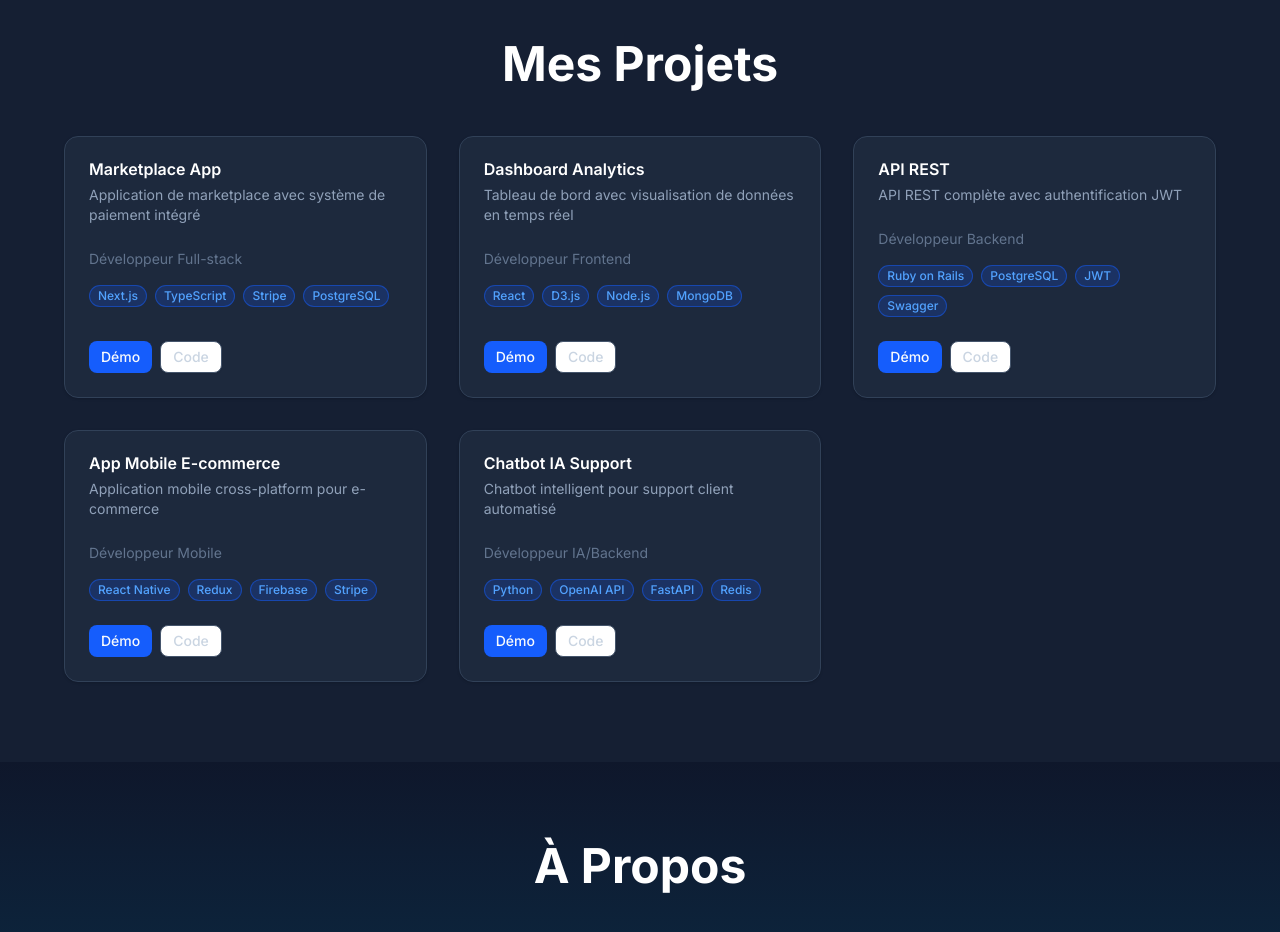
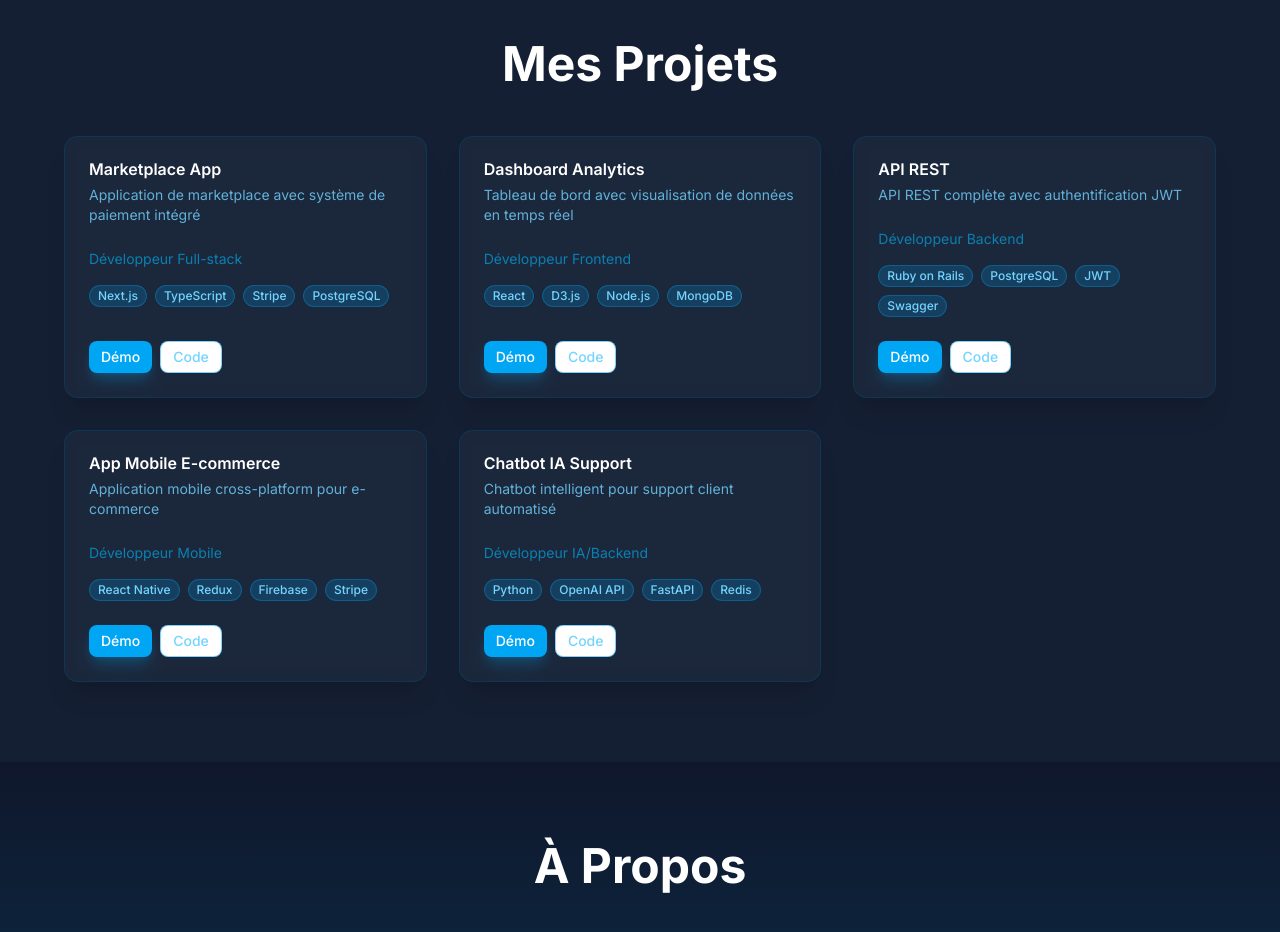
Before and after one commit to ThomasWEBDEV/portfolio-thomas-feret, a Next.js app: page / in a window 1280 px wide. Shown: the part 840-1772 px from the top of the page. Built offline with nearby package versions, Linux system fonts and the light colour scheme.

Commit message:
Design: Harmonisation ProjectCard avec palette sky

```diff
--- a/components/ProjectCard.tsx
+++ b/components/ProjectCard.tsx
@@ -26,31 +26,31 @@ export default function ProjectCard({ project, index }: ProjectCardProps) {
       whileInView={{ opacity: 1, y: 0 }}
       transition={{ delay: index * 0.1 }}
       viewport={{ once: true }}
-      whileHover={{ y: -10 }}
+      whileHover={{ y: -10, scale: 1.02 }}
       className="h-full"
     >
-      <Card className="h-full flex flex-col bg-slate-800 border-slate-700 hover:border-blue-500 transition-all duration-300">
+      <Card className="h-full flex flex-col bg-slate-800/80 backdrop-blur border-sky-900/50 hover:border-sky-500/50 transition-all duration-300 shadow-xl">
         <CardHeader>
           <CardTitle className="text-white">{project.title}</CardTitle>
-          <CardDescription className="text-slate-400">{project.description}</CardDescription>
+          <CardDescription className="text-sky-300/80">{project.description}</CardDescription>
         </CardHeader>
         <CardContent className="flex-1">
-          <p className="text-sm text-slate-500 mb-4">{project.role}</p>
+          <p className="text-sm text-sky-400/60 mb-4">{project.role}</p>
           <div className="flex flex-wrap gap-2">
             {project.stack.map((tech) => (
-              <Badge key={tech} className="bg-blue-600/20 text-blue-400 border-blue-600/50">
+              <Badge key={tech} className="bg-sky-500/20 text-sky-300 border-sky-500/30 backdrop-blur">
                 {tech}
               </Badge>
             ))}
           </div>
         </CardContent>
         <CardFooter className="gap-2">
-          <Button asChild className="bg-blue-600 hover:bg-blue-500" size="sm">
+          <Button asChild className="bg-sky-500 hover:bg-sky-400 text-white shadow-lg shadow-sky-500/25" size="sm">
             <a href={project.demo} target="_blank" rel="noopener noreferrer">
               Démo
             </a>
           </Button>
-          <Button asChild variant="outline" className="border-slate-600 text-slate-300 hover:border-blue-500 hover:text-blue-500" size="sm">
+          <Button asChild variant="outline" className="border-sky-500/50 text-sky-300 hover:border-sky-400 hover:text-sky-400 hover:bg-sky-950/30" size="sm">
             <a href={project.github} target="_blank" rel="noopener noreferrer">
               Code
             </a>
```
